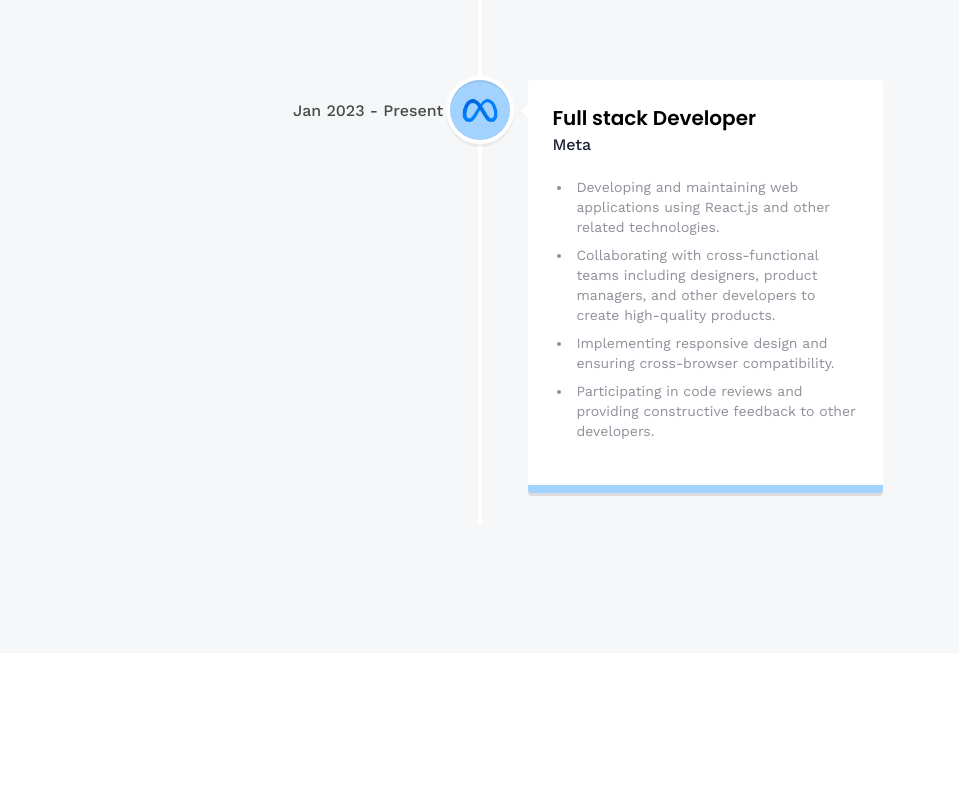
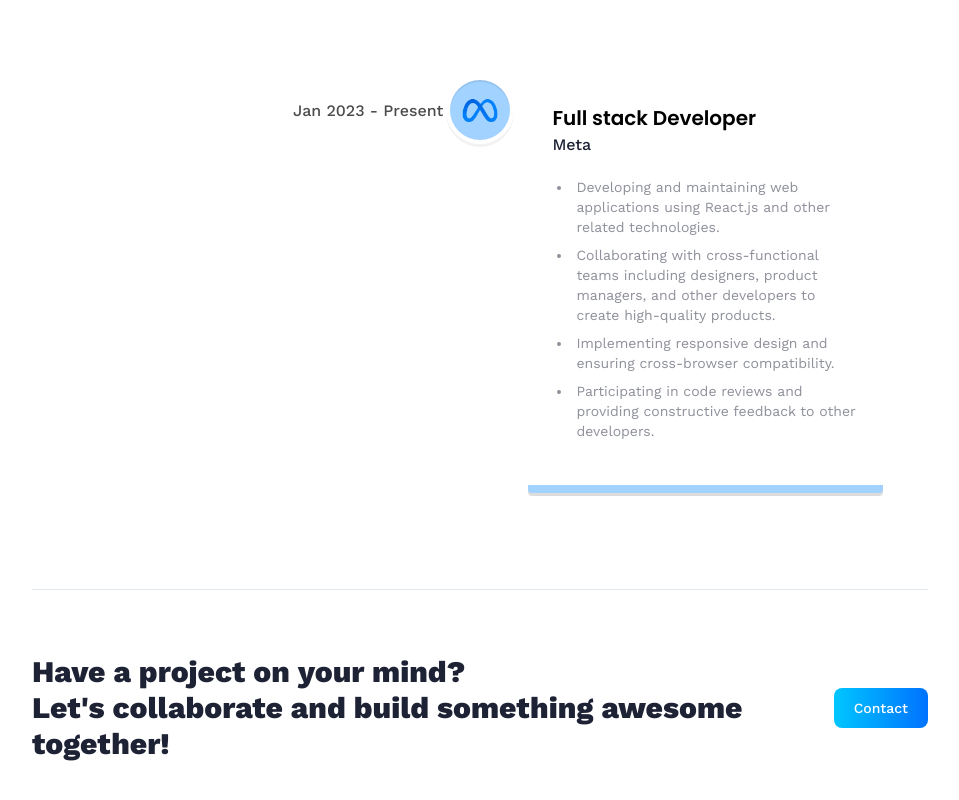
Before and after one commit to Heisenberg3009/3D_Portfolio, a React (Vite) app: page /about in a window 1280 px wide. Shown: the part 2425-3225 px from the top of the page, without its empty margins (160-1119 px from the left). Before the commit the page ends 3078 px from the top, so only its background shows below. Built offline with nearby package versions, Linux system fonts and the light colour scheme; no server answers.

Commit message:
Twenty Fifth Commit

```diff
--- a/src/App.jsx
+++ b/src/App.jsx
@@ -4,7 +4,7 @@ import Navbar from "./components/Navbar";
 
 const App = () => {
   return (
-    <main className="bg-slate-300/20 ">
+    <main className="bg-slate-300/20 h-[100svh]">
       <Router>
         <Navbar />
         <Routes>
--- /dev/null
+++ b/src/components/CTA.jsx
@@ -0,0 +1,19 @@
+import React from "react";
+import { Link } from "react-router-dom";
+
+const CTA = () => {
+  return (
+    <section className="cta">
+      <p className="cta-text">
+        Have a project on your mind?
+        <br className="sm:block hidden" /> Let's collaborate and build something
+        awesome together!
+      </p>
+      <Link to="/contact" className="btn">
+        Contact
+      </Link>
+    </section>
+  );
+};
+
+export default CTA;
--- a/src/pages/About.jsx
+++ b/src/pages/About.jsx
@@ -1,4 +1,6 @@
 import React from "react";
+import CTA from "../components/CTA";
+
 import {
   VerticalTimeline,
   VerticalTimelineElement,
@@ -104,6 +106,8 @@ const About = () => {
           </VerticalTimeline>
         </div>
       </div>
+      <hr className="border-slate-200" />
+      <CTA />
     </section>
   );
 };
```
